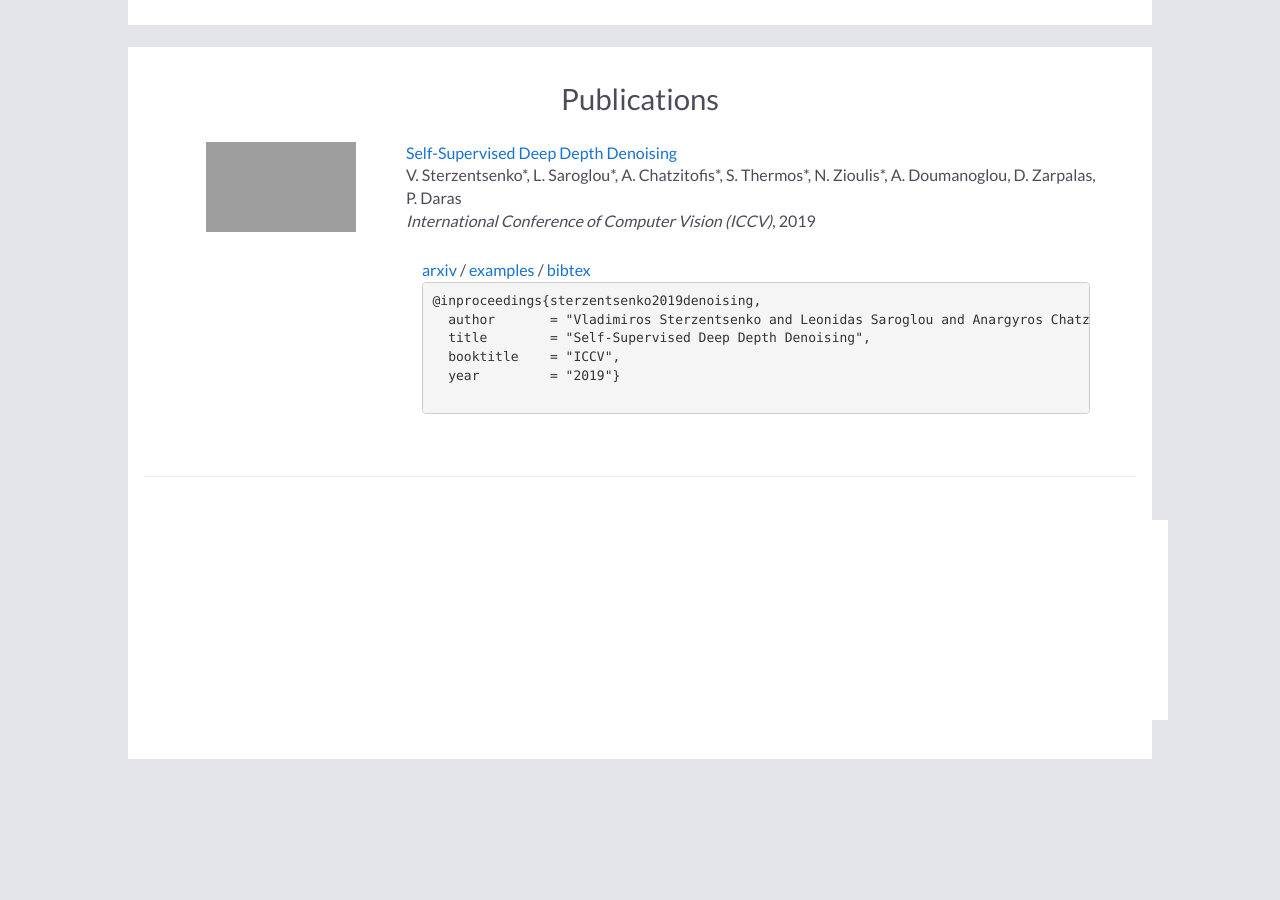
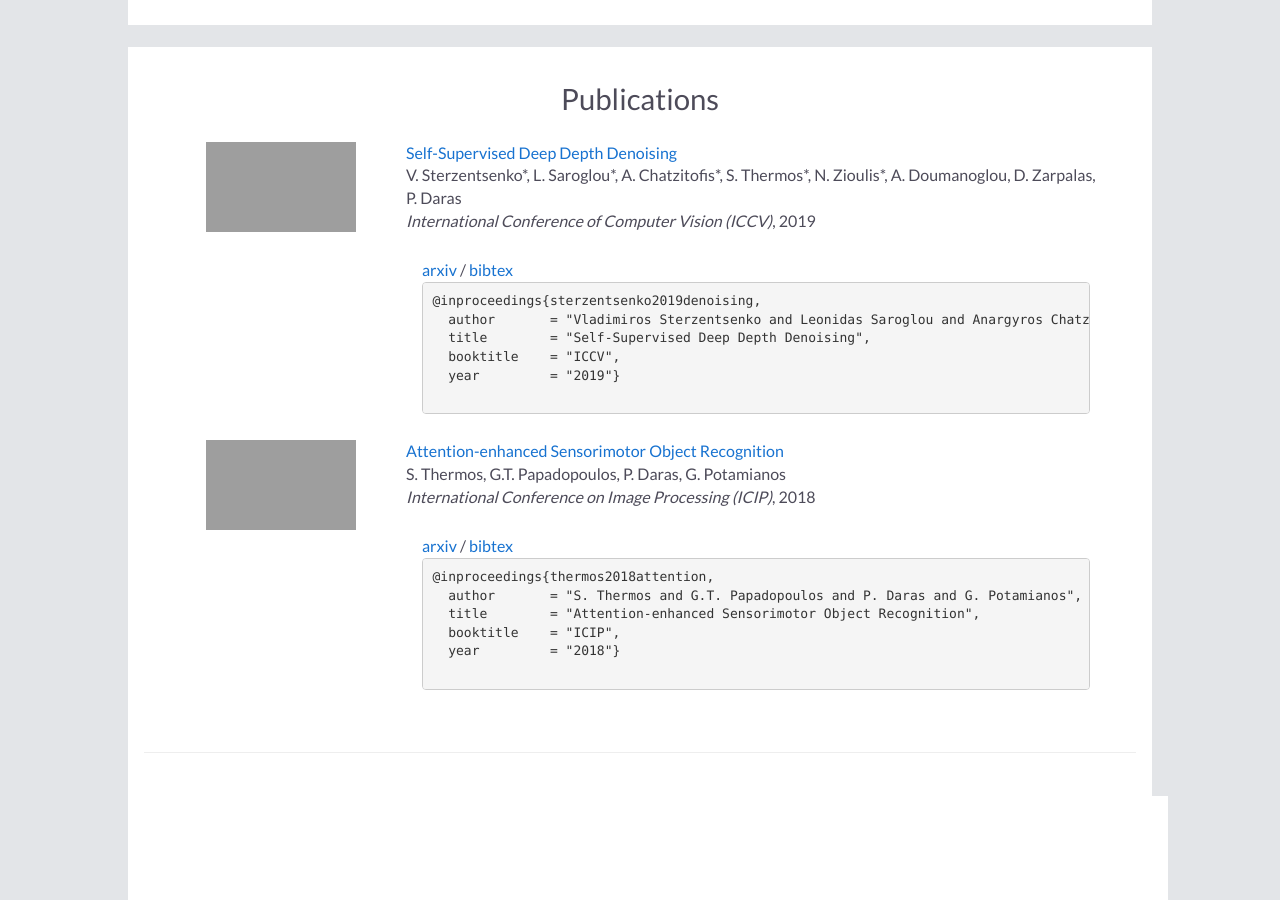
Before and after one commit to spthermo/spthermo.github.io, a Jekyll site: the page built from index.md, in a window 1280 px wide and 900 px high, scrolled down 603 px. Built offline with Jekyll 4.4.1, drawn with Linux system fonts in a browser that asks for light colours; nearby versions of some CDN libraries; our own code applies the rules of GitHub Pages for plain Markdown files; before the commit the page ends 1362 px from its top, so only the background shows below that; grey boxes are pictures that could not be loaded.

Commit message:
Update default.html

```diff
--- a/_layouts/default.html
+++ b/_layouts/default.html
@@ -80,7 +80,6 @@
 
           <div class="paper" id="ddd">
             <a href="https://arxiv.org/abs/1906.02739">arxiv</a> /
-            <a href="https://docs.google.com/presentation/d/18yd22C2RCs_dACrRL01r1eqHq9FrGwPXQAokq6QqSjE/edit?usp=sharing">examples</a> /
             <a shape="rect" href="javascript:togglebib('ddd')" class="togglebib">bibtex</a>
             <pre xml:space="preserve">
 @inproceedings{sterzentsenko2019denoising,
@@ -88,6 +87,28 @@
   title        = "Self-Supervised Deep Depth Denoising",
   booktitle    = "ICCV",
   year         = "2019"}
+            </pre>
+          </div>
+        </td>
+        </td>
+      </table>
+
+    <table width="900" align="center" border="0" cellpadding="0">
+        <td width="25%" valign="top"><img src="teasers/meshrcnn.gif" alt="game" width="150" height="90" style="border-style: none">
+        <td width="75%" valign="top">
+          <p><a href="https://arxiv.org/pdf/1909.01193.pdf"><heading>Attention-enhanced Sensorimotor Object Recognition</heading></a><br>
+          S. Thermos, G.T. Papadopoulos, P. Daras, G. Potamianos<br>
+          <em>International Conference on Image Processing (ICIP)</em>, 2018 <br>
+
+          <div class="paper" id="attention">
+            <a href="https://arxiv.org/abs/1906.02739">arxiv</a> /
+            <a shape="rect" href="javascript:togglebib('ddd')" class="togglebib">bibtex</a>
+            <pre xml:space="preserve">
+@inproceedings{thermos2018attention,
+  author       = "S. Thermos and G.T. Papadopoulos and P. Daras and G. Potamianos",
+  title        = "Attention-enhanced Sensorimotor Object Recognition",
+  booktitle    = "ICIP",
+  year         = "2018"}
             </pre>
           </div>
         </td>
```
